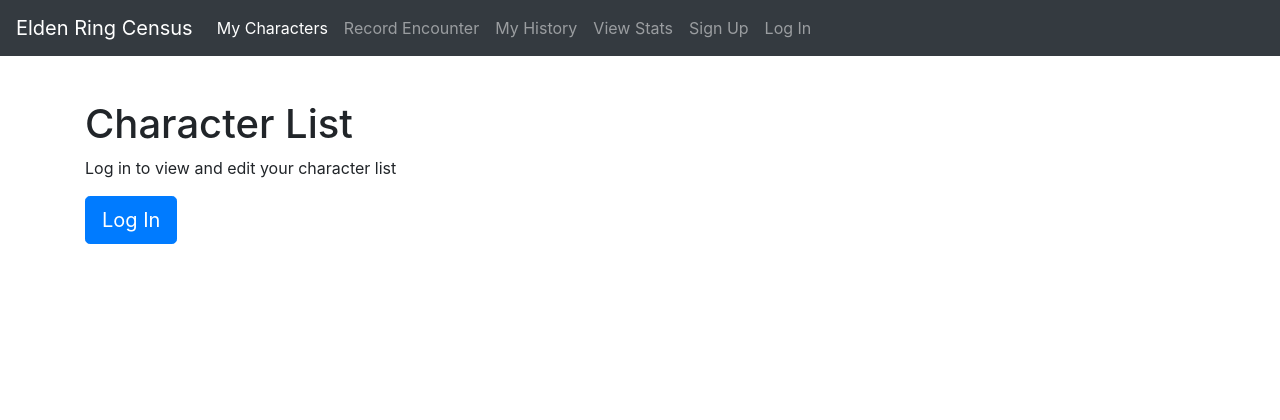
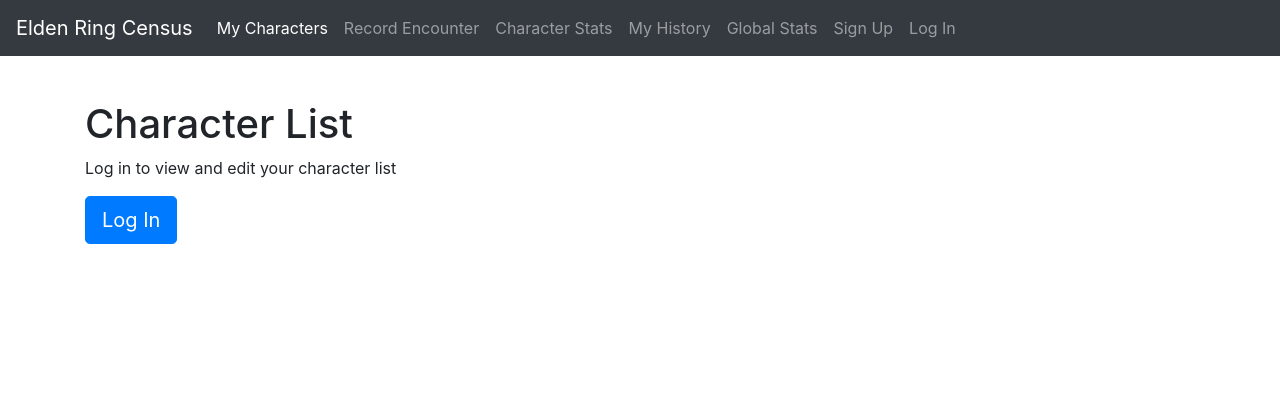
Before and after one commit to PXTrials/EldenRingCensus, a Django app: page /census/characters/ in a window 1280 px wide. Shown: the top 420 px of the page. Run offline with Django 5.2, Linux system fonts and the light colour scheme.

Commit message:
Adding Character Stats!

```diff
--- a/census/template_tags/census_tags.py
+++ b/census/template_tags/census_tags.py
@@ -8,3 +8,7 @@
 @register.filter
 def to_s(mixed):
     return str(mixed)
+
+@register.filter
+def percent(num, denom):
+    return round((num * 100) / denom)
--- a/census/templates/census/base.html
+++ b/census/templates/census/base.html
@@ -87,11 +87,14 @@
                     <li class="nav-item {% if request.path == '/census/record' %} active {% endif %}">
                         <a class="nav-link" href="/census/record">Record Encounter</a>
                     </li>
+                    <li class="nav-item {% if request.path == '/census/character_stats' %} active {% endif %}">
+                        <a class="nav-link" href="/census/character_stats">Character Stats</a>
+                    </li>
                     <li class="nav-item {% if request.path == '/census/history/' %} active {% endif %}">
                         <a class="nav-link" href="/census/history">My History</a>
                     </li>
                     <li class="nav-item {% if request.path == '/census/stats' %} active {% endif %}">
-                        <a class="nav-link" href="/census/stats">View Stats</a>
+                        <a class="nav-link" href="/census/stats">Global Stats</a>
                     </li>
                     {% if not user.username %}
                     <li class="nav-item {% if request.path == '/census/sign_up/' %} active {% endif %}">
--- a/census/templates/census/character_list.html
+++ b/census/templates/census/character_list.html
@@ -10,6 +10,7 @@
             <th scope="col">Name</th>
             <th scope="col">Platform</th>
             <th scope="col">RL+WL</th>
+            <th scope="col">Stats</th>
             <th scope="col">Use</th>
         </tr>
     </thead>
@@ -19,7 +20,8 @@
             <td>{{ character.name }}</td>
             <td>{{ character.platform }}</td>
             <td>{{ character.rune_level }}+{{ character.weapon_level }}</td>
-            <td><a class="stretched-link btn btn-sm btn-primary" href="/census/record?character={{ character.id }}">Use</a></td>
+            <td class="position-relative"><a class="stretched-link btn btn-sm btn-primary" href="/census/character_stats?character={{ character.id }}">Stats</a></td>
+            <td class="position-relative"><a class="stretched-link btn btn-sm btn-primary" href="/census/record?character={{ character.id }}">Use</a></td>
         </tr>
         {% endfor %}
     </tbody>
--- a/census/urls.py
+++ b/census/urls.py
@@ -6,6 +6,7 @@
 urlpatterns = [
     path("", views.index, name="index"),
     path('record', views.record, name="record"),
+    path('character_stats', views.character_stats, name="character_stats"),
     path('stats', views.stats, name="stats"),
     path('characters/', CharacterListView.as_view()),
     path('history/', HistoryListView.as_view()),
--- a/census/views.py
+++ b/census/views.py
@@ -59,6 +59,21 @@
 
     return render(request, "census/record.html", context)
 
+def character_stats(request):
+    context = {}
+    if 'character' in request.GET:
+        character_obj = Character.objects.filter(id=request.GET['character']).first()
+        if character_obj.user_id != request.user.id:
+            return HttpResponseRedirect("characters")
+
+        if 'character' in request.GET:
+            context['character_obj'] = character_obj
+            context['locations'] = Location.objects.annotate(num_encounters=models.Count("encounter", filter=models.Q(encounter__character=character_obj))).order_by("-num_encounters")[:10]
+            context['coop_types'] = CoopType.objects.annotate(num_encounters=models.Count("encounter", filter=models.Q(encounter__character=character_obj))).order_by("sort_order")[:10]
+            context['num_encounters_with_type'] = sum(e.num_encounters for e in context['coop_types'])
+    return render(request, "census/character_stats.html", context)
+
+
 def character_save(request):
     form = CharacterForm(request.POST)
     if form.is_valid():
```
Also changed, not shown: census/templates/census/character_stats.html (added, +79 -0 lines).
